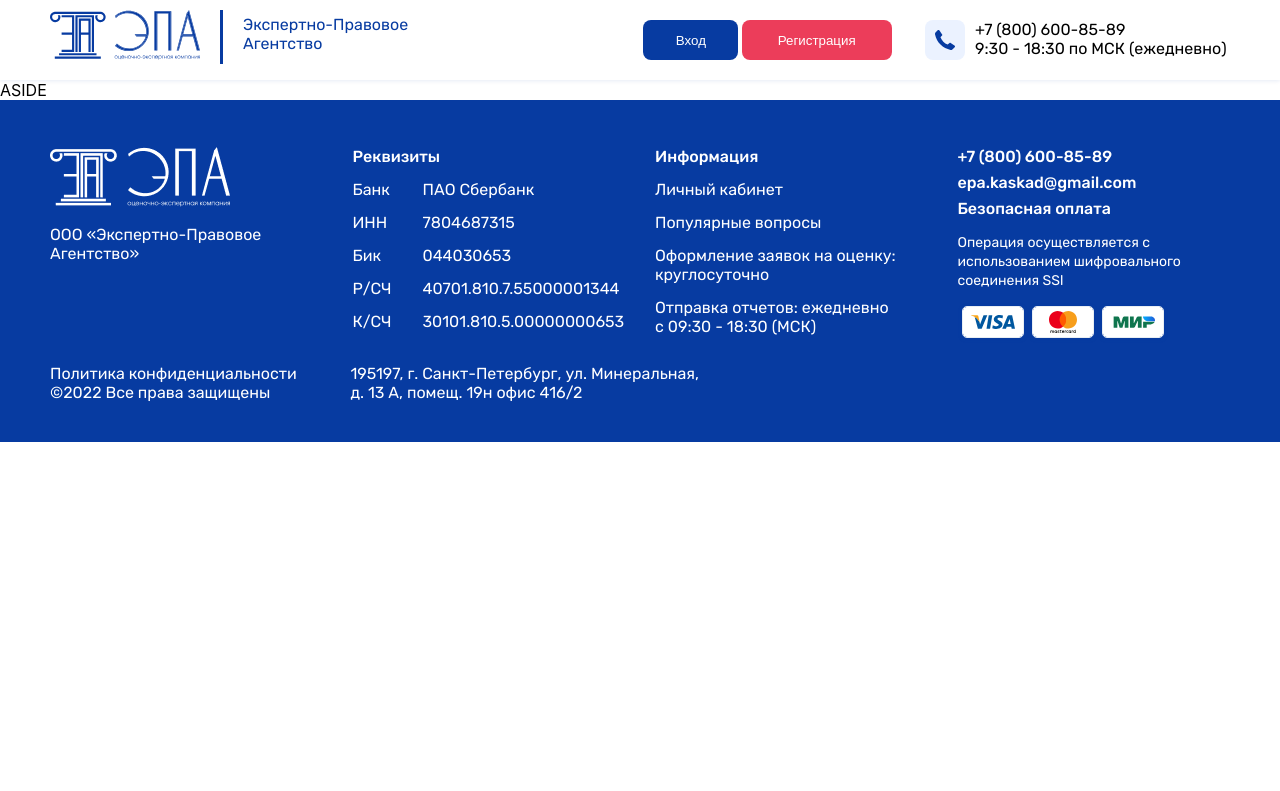
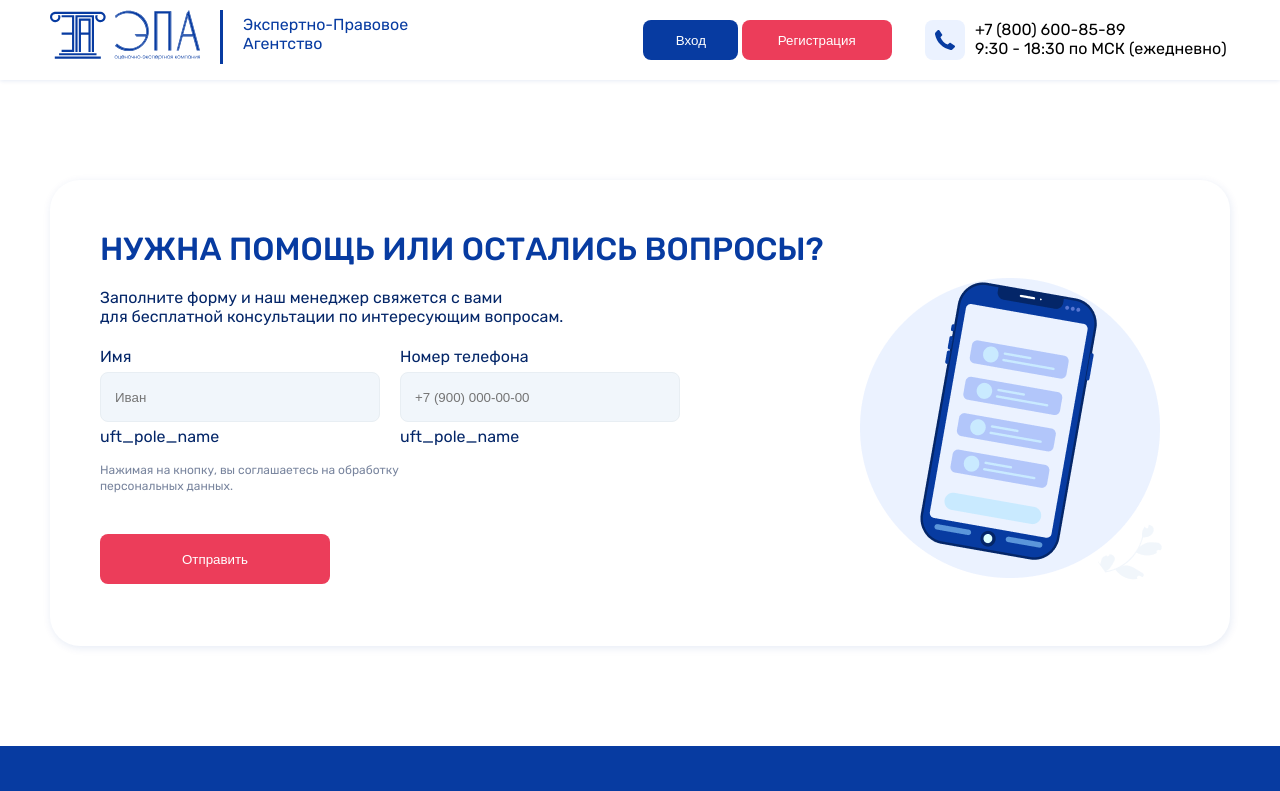
Before and after one commit to sardorkhayitmuradov/Expert-Legal-Agency, a React (Create React App) app: page / in a window 1280 px wide. Shown: the top 791 px of the page. Built offline with nearby package versions, Linux system fonts and the light colour scheme.

Commit message:
aside form desktop version ready

```diff
--- a/src/components/MainAside/MainAside.jsx
+++ b/src/components/MainAside/MainAside.jsx
@@ -1,12 +1,48 @@
-import React from 'react'
+import React from "react";
 import "../MainAside/mainAside.css";
+import phone from "../../assets/images/main/phone-contact.png";
 
 const MainAside = () => {
   return (
     <>
-       ASIDE
+      <div className="main_aside">
+        <div className="main_aside_container">
+          <div className="main_aside_parent">
+            <h1>НУЖНА ПОМОЩЬ ИЛИ ОСТАЛИСЬ ВОПРОСЫ?</h1>
+            <div className="main_aside_form">
+              <div className="main_aside_form_left">
+                <p className="main_p">
+                  Заполните форму и наш менеджер свяжется с вами <br /> для
+                  бесплатной консультации по интересующим вопросам.
+                </p>
+                <form className="main_form_div" action="#">
+                 <div className="main_input_left">
+                 <label htmlFor="#">Имя</label>
+                  <br/>
+                  <input type="text" placeholder="Иван" />
+                  <p>uft_pole_name</p>
+                 </div>
+                 <div className="main_input_right">
+                  <label htmlFor="#">Номер телефона</label>
+                  <br />
+                  <input type="phone"  placeholder="+7 (900) 000-00-00"/>
+                  <p>uft_pole_name</p>
+                 </div>
+                </form>
+                <div className="main_aside_button">
+                  <p>Нажимая на кнопку, вы соглашаетесь на обработку <br /> персональных данных.</p>
+                  <button>Отправить</button>
+                </div>
+              </div>
+              <div className="main_aside_form_right">
+                <img src={phone} alt="" />
+              </div>
+            </div>
+          </div>
+        </div>
+      </div>
     </>
-  )
-}
+  );
+};
 
-export default MainAside
+export default MainAside;
--- a/src/components/MainAside/mainAside.css
+++ b/src/components/MainAside/mainAside.css
@@ -0,0 +1,82 @@
+.main_aside_container {
+  width: 1180px;
+  margin: 0 auto;
+}
+
+.main_aside_parent {
+  width: 100%;
+  height: 466px;
+
+  margin: 100px 0;
+  padding: 50px;
+  background: #ffffff;
+  font-family: "Rubik";
+
+  box-shadow: 1px 2px 9px rgba(7, 59, 161, 0.1);
+  border-radius: 30px;
+}
+
+.main_aside_parent h1 {
+  color: #073ba1;
+  font-size: 32px;
+  font-weight: 500;
+}
+
+.main_aside_parent .main_p {
+  font-size: 16px;
+  padding-top: 20px;
+  color: #042668;
+}
+
+.main_aside_form {
+  display: flex;
+  justify-content: space-between;
+}
+
+.main_form_div {
+  display: flex;
+  gap: 20px;
+  padding-top: 16px;
+  line-height: 30px;
+}
+
+.main_input_left label,
+.main_input_right label {
+  color: #042668;
+  font-size: 16px;
+  font-weight: 400;
+}
+
+.main_input_left input,
+.main_input_right input {
+  width: 280px;
+  height: 50px;
+
+  padding: 0 14px;
+  background: #f1f6fb;
+  border: 1px solid #e8eef3;
+  border-radius: 8px;
+}
+
+.main_input_left p, .main_input_right p {
+  color: #042668;
+}
+
+.main_aside_button p {
+  padding-top: 10px;
+  color: #79859E;
+  font-size: 12px;
+  font-weight: 400;
+  line-height: 16px;
+}
+
+.main_aside_button button {
+  margin-top: 40px;
+  width: 230px;
+  height: 50px;
+
+  background: #EC3D5A;
+  color: #fff;
+  border: none;
+  border-radius: 8px;
+}
```
